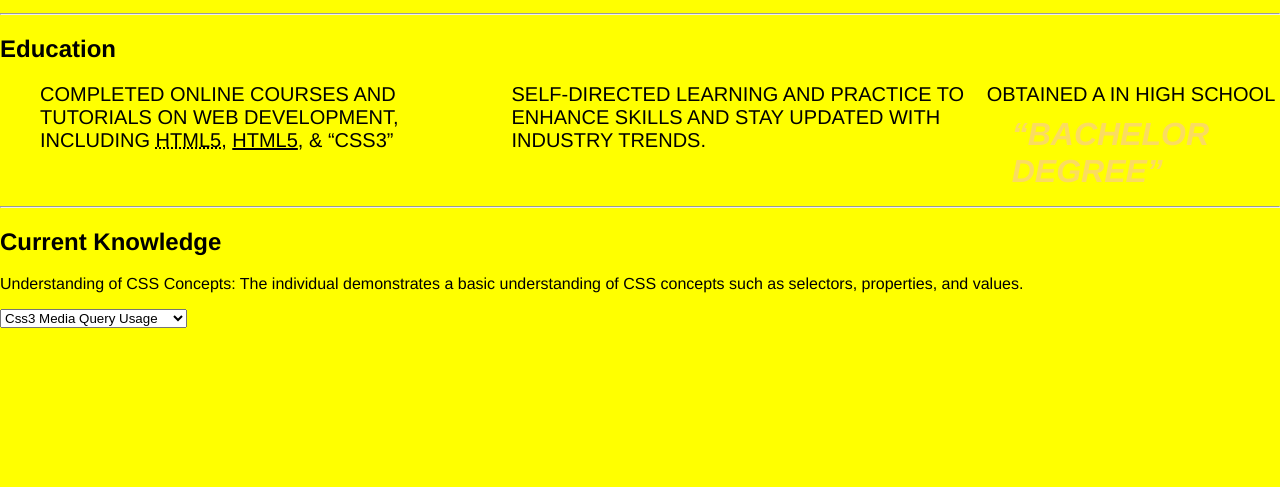
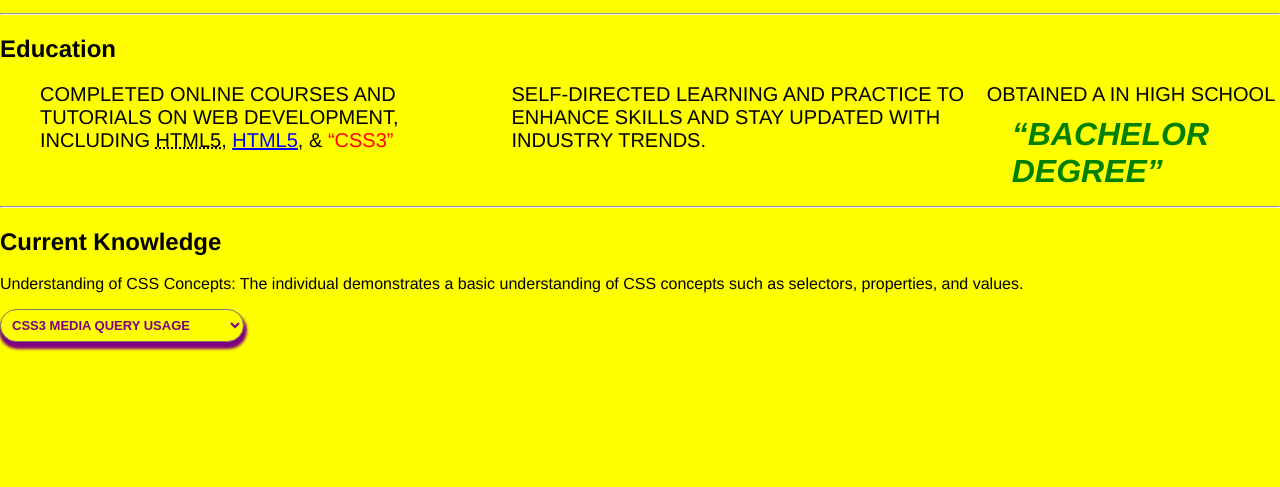
Before and after one commit to Ekgrafx/html-clothing-Website, a plain HTML site: page about.html in a window 1280 px wide. Shown: the part 313-800 px from the top of the page. Drawn offline with Linux system fonts and the light colour scheme.

Commit message:
Update about.css

```diff
--- a/about.css
+++ b/about.css
@@ -31,3 +31,22 @@
      font-size: xx-large;
      padding-top: 10px;
    }
+b{
+color:green;
+}
+ins{
+color:blue;
+}
+#cls{
+color:red;
+}
+select{
+background-color:yellow;
+border-radius:40px;
+padding:7px;
+font-size:13px;
+color:purple;
+box-shadow:1px 5px 3px 2px;
+font-weight:bold;
+text-transform:uppercase;
+}
```
